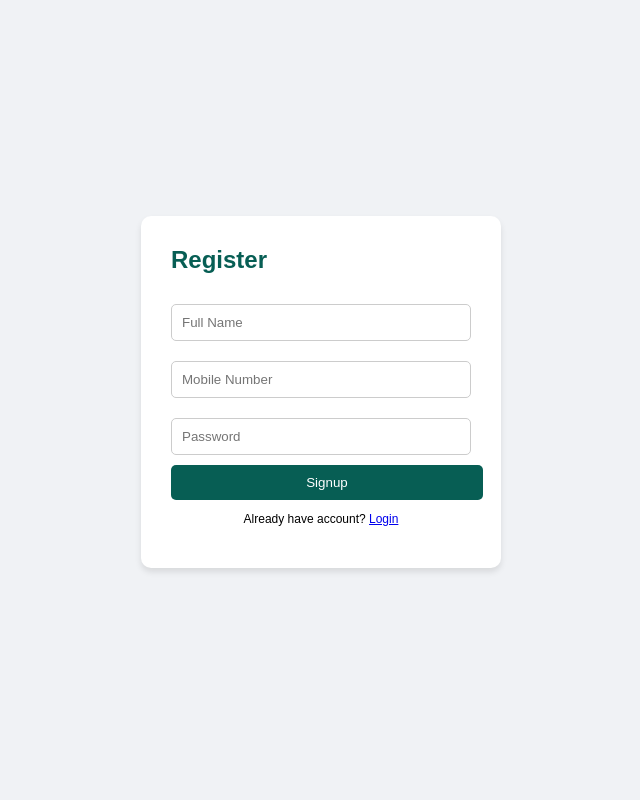
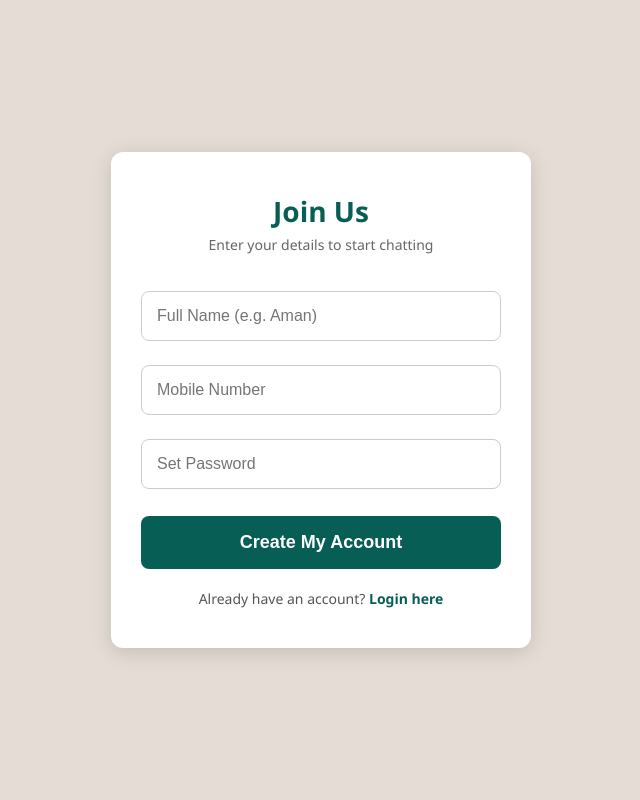
Before and after one commit to amanupadhy480-josh/Chat-Portal, a Flask app: page /signup in a window 1280 px wide. Shown: the whole page, without its empty margins (319-959 px from the left). Run offline with Flask 3, Linux system fonts and the light colour scheme.

Commit message:
Update signup.html

```diff
--- a/templates/signup.html
+++ b/templates/signup.html
@@ -1,10 +1,89 @@
-<body style="font-family: sans-serif; background: #f0f2f5; display: flex; justify-content: center; align-items: center; height: 100vh; margin: 0;">
-    <form method="POST" style="background: white; padding: 30px; border-radius: 10px; width: 300px; box-shadow: 0 4px 6px rgba(0,0,0,0.1);">
-        <h2 style="color: #075e54; margin-top: 0;">Register</h2>
-        <input name="username" placeholder="Full Name" style="width: 100%; padding: 10px; margin: 10px 0; border: 1px solid #ccc; border-radius: 5px;" required><br>
-        <input name="mobile" placeholder="Mobile Number" style="width: 100%; padding: 10px; margin: 10px 0; border: 1px solid #ccc; border-radius: 5px;" required><br>
-        <input name="password" type="password" placeholder="Password" style="width: 100%; padding: 10px; margin: 10px 0; border: 1px solid #ccc; border-radius: 5px;" required><br>
-        <button type="submit" style="width: 104%; padding: 10px; background: #075e54; color: white; border: none; border-radius: 5px; cursor: pointer;">Signup</button>
-        <p style="font-size: 12px; text-align: center;">Already have account? <a href="/login">Login</a></p>
-    </form>
+<!DOCTYPE html>
+<html lang="en">
+<head>
+    <meta charset="UTF-8">
+    <meta name="viewport" content="width=device-width, initial-scale=1.0">
+    <title>Chat Portal - Register</title>
+    <style>
+        body {
+            font-family: 'Segoe UI', Tahoma, Geneva, Verdana, sans-serif;
+            background: #e5ddd5;
+            margin: 0;
+            display: flex;
+            justify-content: center;
+            align-items: center;
+            height: 100vh;
+        }
+        .signup-container {
+            background: white;
+            width: 100%;
+            max-width: 420px;
+            padding: 40px 30px;
+            border-radius: 12px;
+            box-shadow: 0 4px 20px rgba(0,0,0,0.15);
+            box-sizing: border-box;
+        }
+        .header-text {
+            color: #075e54;
+            text-align: center;
+            margin-bottom: 25px;
+        }
+        .header-text h2 { margin: 0; font-size: 28px; }
+        .header-text p { color: #666; font-size: 14px; margin-top: 5px; }
+
+        input {
+            width: 100%;
+            padding: 15px;
+            margin: 12px 0;
+            border: 1px solid #ccc;
+            border-radius: 8px;
+            box-sizing: border-box;
+            font-size: 16px;
+            outline-color: #075e54;
+        }
+        button {
+            width: 100%;
+            padding: 16px;
+            background: #075e54;
+            color: white;
+            border: none;
+            border-radius: 8px;
+            font-size: 18px;
+            font-weight: bold;
+            cursor: pointer;
+            margin-top: 15px;
+            transition: 0.3s;
+        }
+        button:active { background: #128c7e; transform: scale(0.98); }
+
+        .footer-link {
+            text-align: center;
+            margin-top: 20px;
+            font-size: 14px;
+            color: #555;
+        }
+        .footer-link a {
+            color: #075e54;
+            text-decoration: none;
+            font-weight: bold;
+        }
+    </style>
+</head>
+<body>
+    <div class="signup-container">
+        <div class="header-text">
+            <h2>Join Us</h2>
+            <p>Enter your details to start chatting</p>
+        </div>
+        <form method="POST">
+            <input name="username" type="text" placeholder="Full Name (e.g. Aman)" required>
+            <input name="mobile" type="tel" placeholder="Mobile Number" required>
+            <input name="password" type="password" placeholder="Set Password" required>
+            <button type="submit">Create My Account</button>
+        </form>
+        <div class="footer-link">
+            Already have an account? <a href="/login">Login here</a>
+        </div>
+    </div>
 </body>
+        </html>
```
